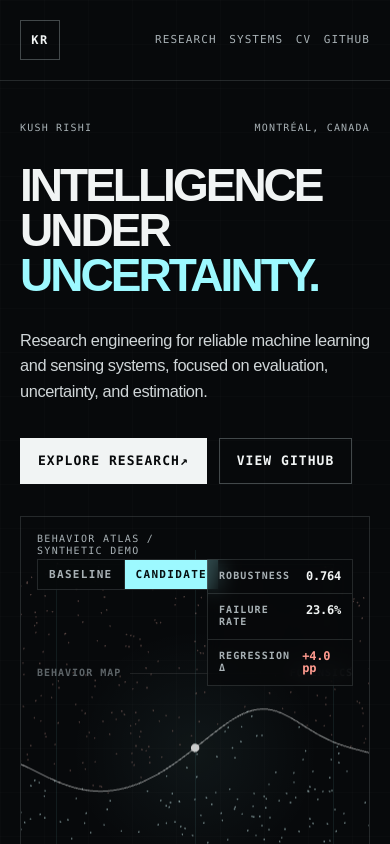
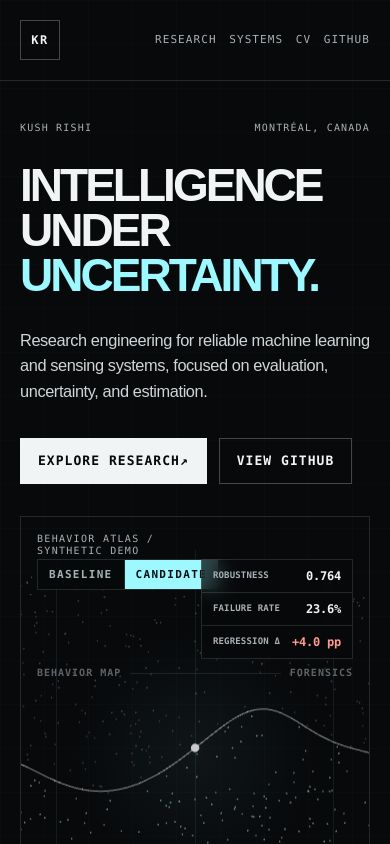
Before and after one commit to Kushrishi/kushrishi.com, a Next.js app: page / in a window 390 px wide. Shown: the top 844 px of the page. Built offline with nearby package versions, Linux system fonts and the light colour scheme.

Commit message:
Keep atlas readouts legible without wrapping numerical values

```diff
--- a/app/readability.css
+++ b/app/readability.css
@@ -182,6 +182,15 @@ nav a,
 
 .field-model-toggle button {
   font-size: 11px;
+}
+
+.field-readout {
+  width: 196px;
+}
+
+.field-readout span,
+.field-readout strong {
+  white-space: nowrap;
 }
 
 .field-readout span,
@@ -642,6 +651,17 @@ nav a,
   }
 }
 
+@media (max-width: 480px) {
+  .field-readout {
+    width: auto;
+  }
+
+  .field-readout span {
+    font-size: 9px;
+    letter-spacing: 0.02em;
+  }
+}
+
 @media (max-width: 380px) {
   .section {
     padding-top: 52px;
```
